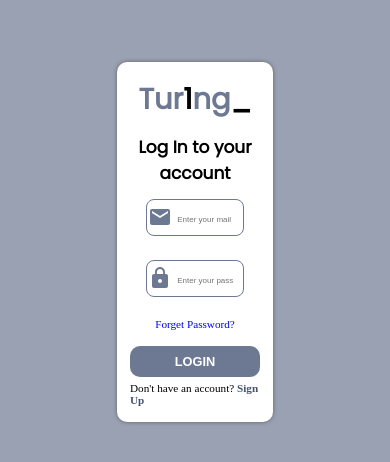
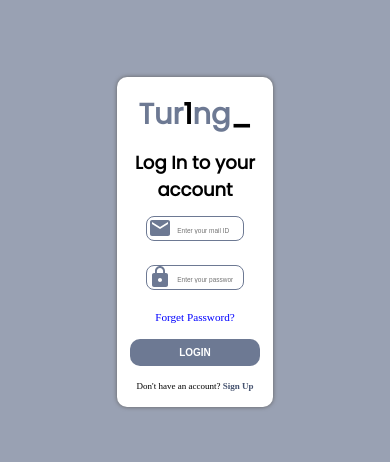
Before and after one commit to AtriSukul1508/Njack_Hack_It_Out-Tur1ng-, a React (Create React App) app in the folder tur1ng/: page /login in a window 390 px wide. Shown: the part 180-642 px from the top of the page. Built offline with nearby package versions, Linux system fonts and the light colour scheme; a web font is replaced by a local one.

Commit message:
Signup page made responsive

```diff
--- a/tur1ng/src/styles/signup.css
+++ b/tur1ng/src/styles/signup.css
@@ -62,3 +62,75 @@
     background-color: #465370;
     color: #fff;
 }
+
+
+/* media query */
+
+@media (max-width: 768px) {
+
+
+    .info_field {
+      width: 100%;
+    }
+    .info_field input {
+        height: 25px;
+      }
+
+    .btns_submit p{
+      font-size: 11px;
+    }
+
+    input[type="submit"] {
+        padding: 6px;
+        font-size: 10px 5px;
+      }
+
+    .mt-3 {
+      margin-top: 10px;
+      margin-bottom: 0;
+    }
+
+    .user_image_field {
+      align-items: center;
+    }
+    input::placeholder{
+        font-size: 8px;
+    }
+
+  }
+
+
+@media (max-width:480px) {
+    .acc__credentials{
+        gap: 5px;
+    }
+
+    .info_field input {
+        height: 25px;
+      }
+
+      .heading_line h2{
+        font-size: 18px;
+      }
+
+      input[type="submit"] {
+        padding:5px 2px;
+        font-size: 10px;
+      }
+
+      #signup__btn{
+        width: 110px;
+      }
+
+    input::placeholder{
+        font-size: 6.5px;
+    }
+
+    #signup__btn{
+        margin-top: 10px;
+    }
+
+    .btns_submit p{
+      font-size: 9px;
+    }
+}
```
